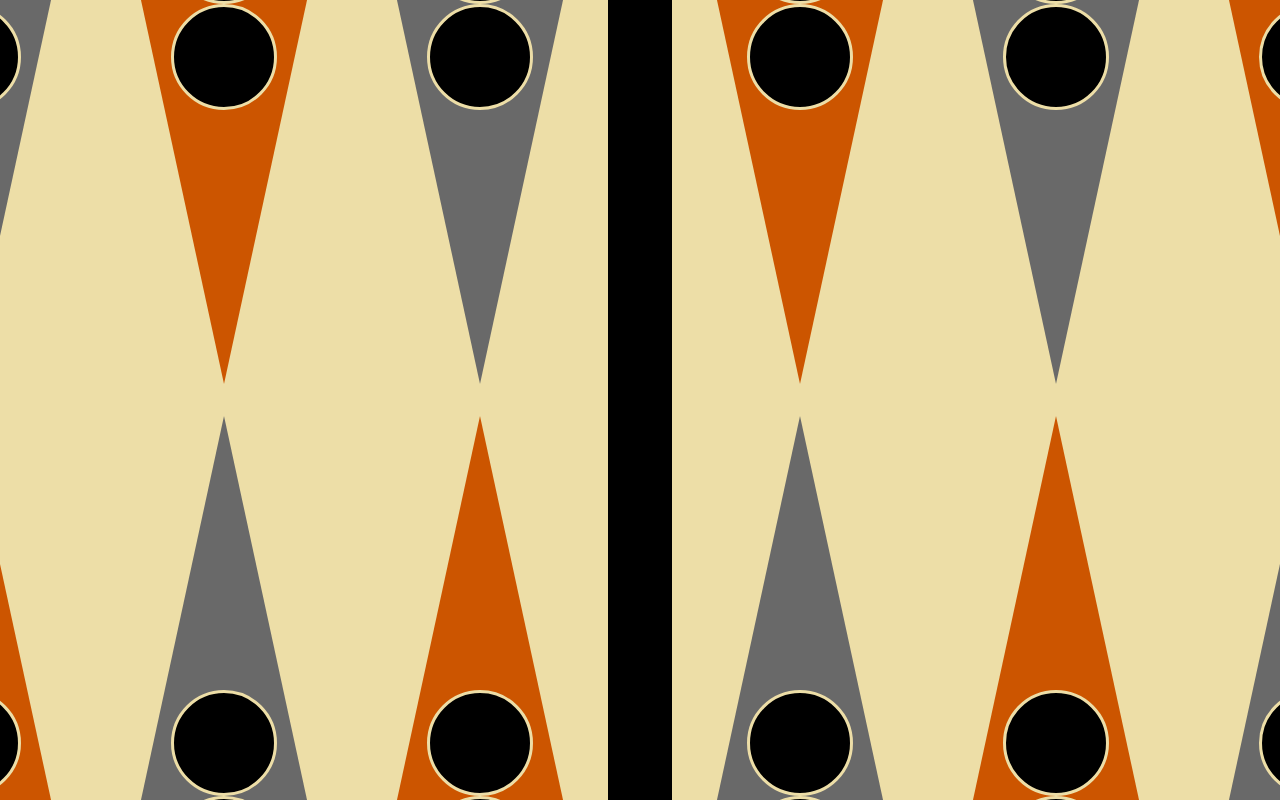
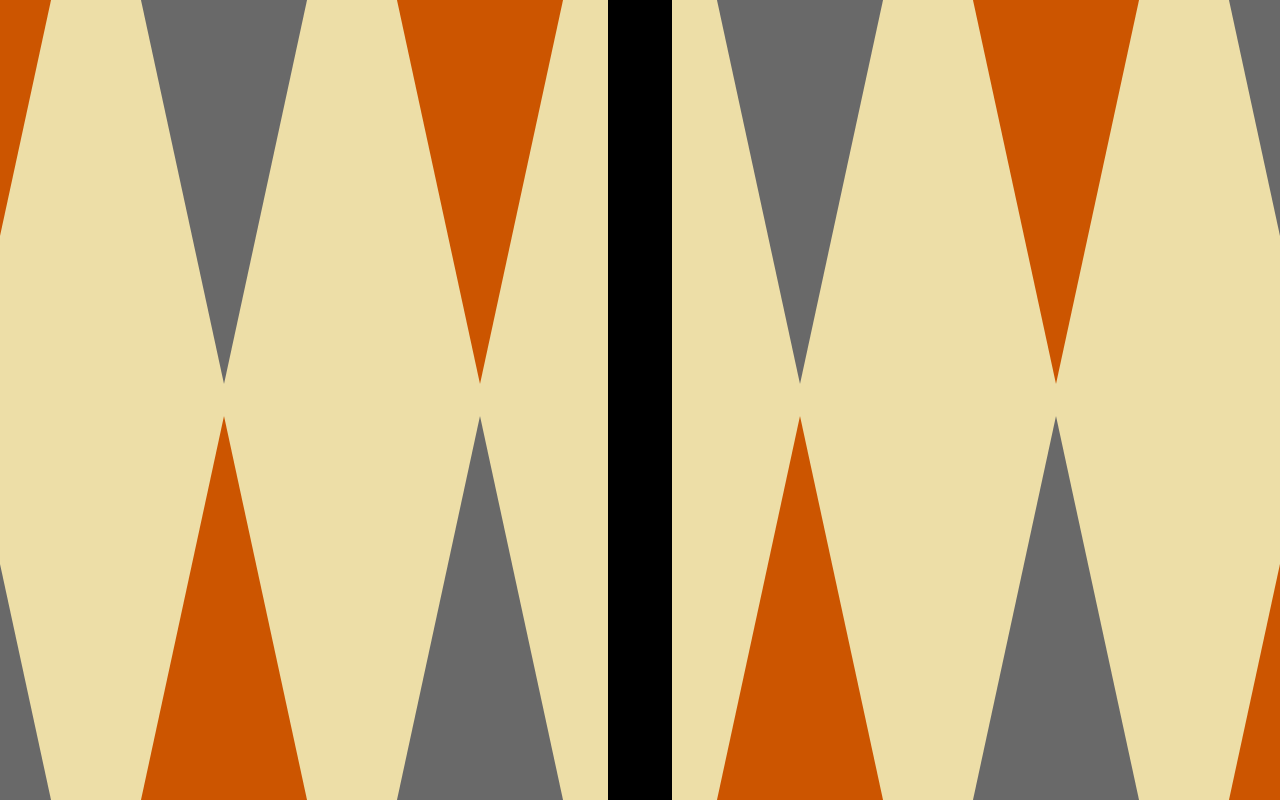
Before and after one commit to funky-garden/shesh-besh, a React (Create React App) app: page / in a window 1280 px wide. Shown: the top 800 px of the page. Built offline with nearby package versions, Linux system fonts and the light colour scheme.

Commit message:
Single piece that keeps state
changes position when clicked

fix the quarter indexing to match game flow

```diff
--- a/src/Components/Board.js
+++ b/src/Components/Board.js
@@ -1,16 +1,19 @@
-import React from 'react'
+import React, { useState } from 'react'
 import './Board.scss'
 import Slot from './Slot.js'
 
-const Quarter = ({ section }) => {
-    let slots = []
-    for(let i = 0; i < 6; i++) {
-        slots.push(<Slot section={section} index={i}/>)
-    }
+const Quarter = ({ index, pieces, click }) => {
+    const section = index < 2 ? 'top' : 'bottom'
+
+    const slots = [...Array(6).keys()].map(i => {
+        const slotIndex = (index * 6 + 5) - i
+        return <Slot section={section} index={slotIndex} numPieces={pieces[slotIndex]} click={click}/>
+    })
+
     return (
         <div className='quarter'>
-        {slots}
-    </div>
+            {slots}
+        </div>
     )
 }
 
@@ -19,21 +22,48 @@ const MiddleGap = () => {
         <div className='middleGap'/>
     )
 }
-const Half = () => {
+const Half = ({ index, pieces, click }) => {
     return (
         <div className='half'>
-            <Quarter section='top'/>
+            <Quarter index={index} pieces={pieces} click={click} />
             <MiddleGap/>
-            <Quarter section='bottom'/>
+            <Quarter index={index + 2} pieces={pieces} click={click}/>
         </div>
     )
 }
 
 export const Board = () => {
+
+    const [ pieces, setPieces ] = useState()
+    let gamePieces
+    if(!pieces) {
+        gamePieces = new Array(24)
+        gamePieces.fill(0)
+        gamePieces[4] = 1
+    } else {
+        gamePieces = pieces
+    }
+
+
+    const onClick = () => {
+        let newIndex
+        for(let i = 0; i < gamePieces.length; i++) {
+            if(gamePieces[i]){
+                newIndex = (i + 1) % 24
+                break
+            }
+        }
+        let newPieces = new Array(24)
+        newPieces.fill(0)
+        newPieces[newIndex] = 1
+        setPieces(newPieces)
+    }
+
+
     return (
         <div className='board'>
-            <Half />
-            <Half />
+            <Half index={1} pieces={gamePieces} click={onClick}/>
+            <Half index={0} pieces={gamePieces} click={onClick}/>
         </div>
     )
 }
--- a/src/Components/Piece.js
+++ b/src/Components/Piece.js
@@ -1,8 +1,8 @@
 import React from 'react'
 import './Piece.scss'
 
-const Piece = ({section, index}) => {
-    return <div className='piece' />
+const Piece = ({ click }) => {
+    return <div className='piece' onClick={click}/>
 }
 
 export default Piece
--- a/src/Components/Slot.js
+++ b/src/Components/Slot.js
@@ -5,7 +5,7 @@ import Arrow from './Arrow.js'
 import Piece from './Piece.js'
 
 
-const Slot = ({ section, index }) => {
+const Slot = ({ index, section, numPieces, click }) => {
 
     const SlotLayer = (contents) => {
         const name = `slot-layer ${section}`
@@ -18,11 +18,15 @@ const Slot = ({ section, index }) => {
 
 
     const arrow =  <Arrow section={section} index={index} />
-    const piece =  <Piece />
+
+    const pieces = [...Array(numPieces).keys()].map(_ => {
+        return <Piece click={click}/>
+    })
+
     return (
         <div className='slot'>
             {SlotLayer(arrow)}
-            {SlotLayer([piece, piece, piece])}
+            {SlotLayer(pieces)}
         </div>
     )
 }
```
